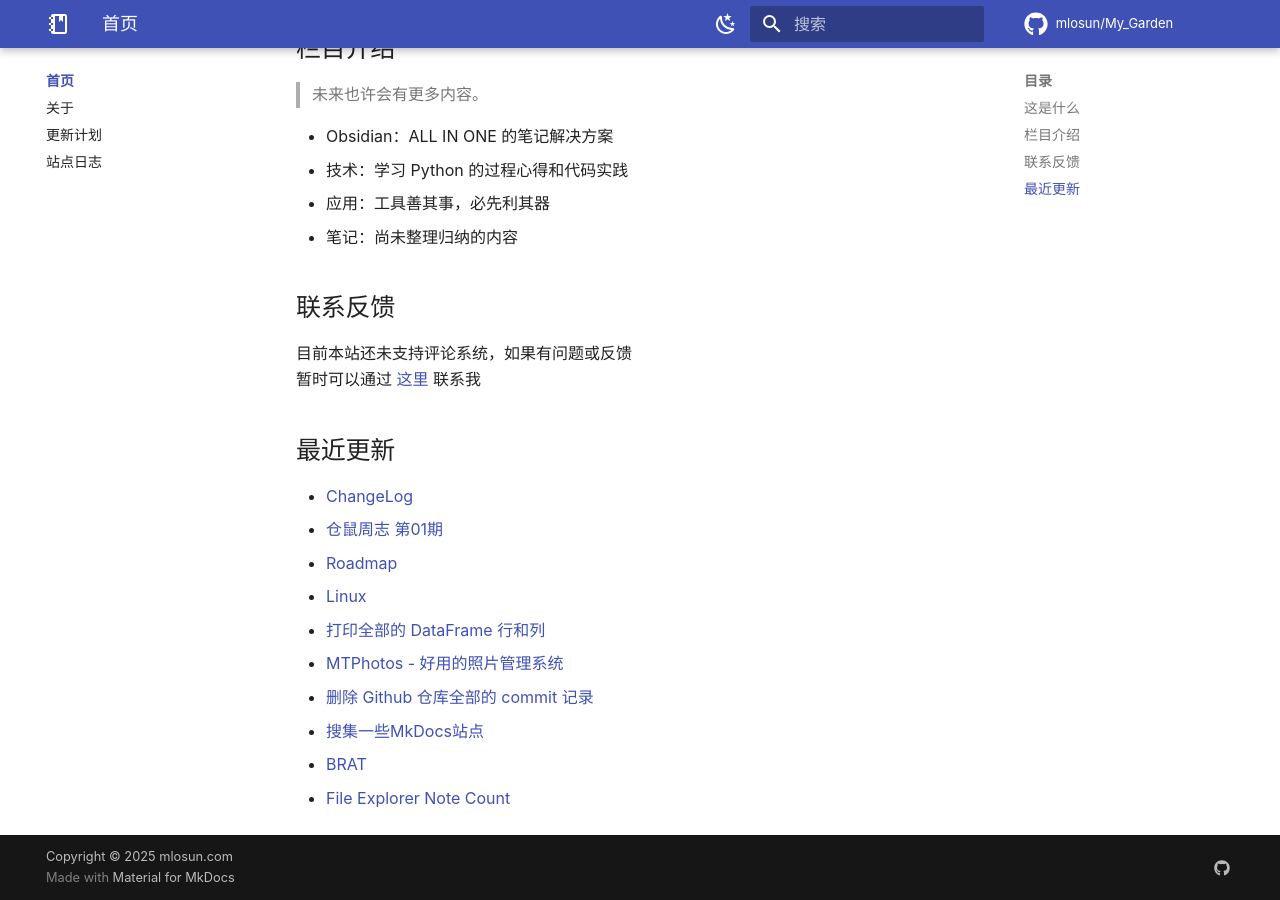
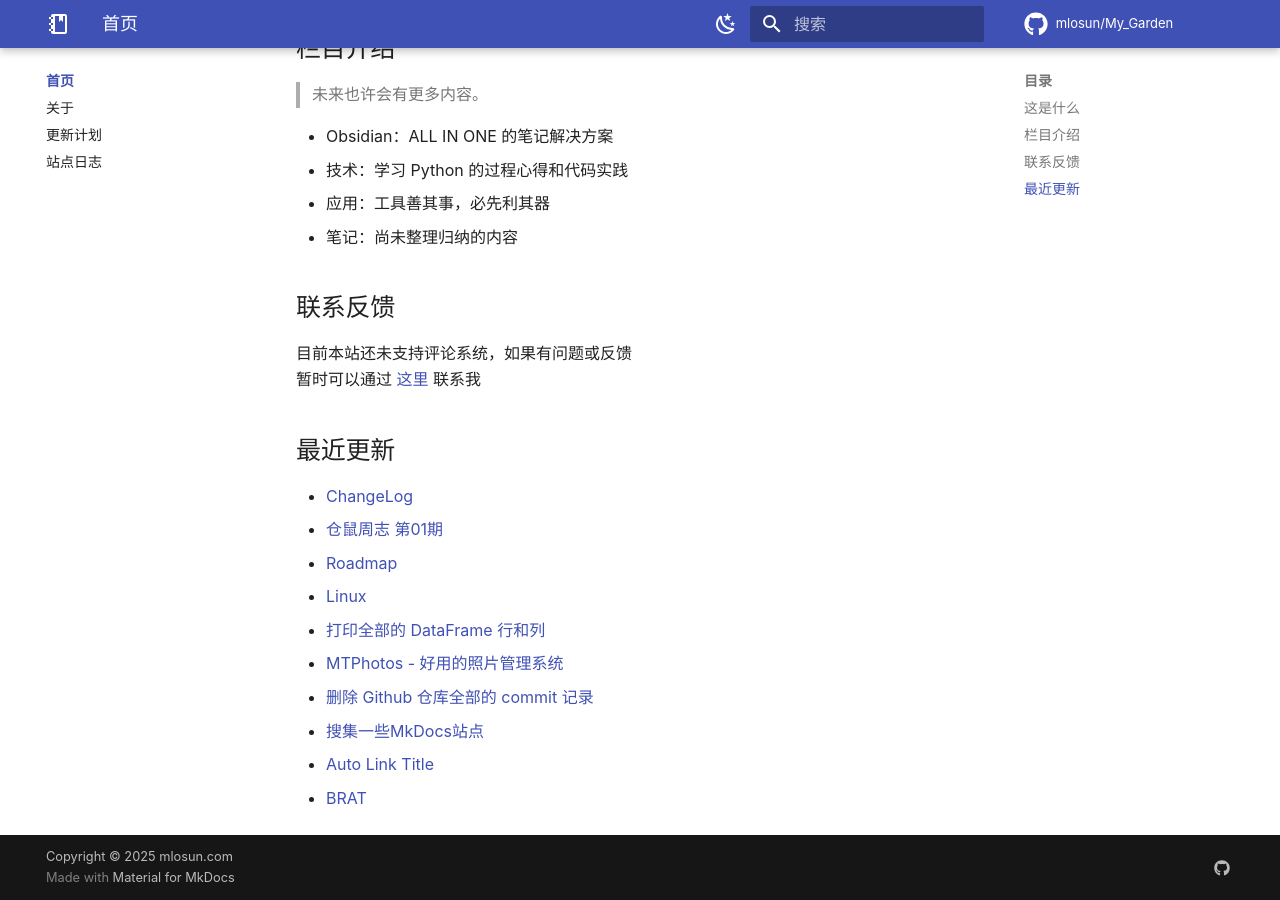
Before and after one commit to mlosun/My_Garden, an MkDocs documentation site: the page built from docs/index.md, in a window 1280 px wide and 900 px high, scrolled down 580 px. Built offline with MkDocs 1.6.1 and Material for MkDocs 9.7.7, drawn with Linux system fonts in a browser that asks for light colours; comment, search, counter and statistics services are not loaded.

Commit message:
PUSH NOTE : index.md

```diff
--- a/docs/index.md
+++ b/docs/index.md
@@ -41,5 +41,5 @@ title: 首页
 - [MTPhotos - 好用的照片管理系统](./apps/MTPhotos%20-%20%E5%A5%BD%E7%94%A8%E7%9A%84%E7%85%A7%E7%89%87%E7%AE%A1%E7%90%86%E7%B3%BB%E7%BB%9F.md)
 - [删除 Github 仓库全部的 commit 记录](./notes/%E5%88%A0%E9%99%A4%20Github%20%E4%BB%93%E5%BA%93%E5%85%A8%E9%83%A8%E7%9A%84%20commit%20%E8%AE%B0%E5%BD%95.md)
 - [搜集一些MkDocs站点](./notes/%E6%90%9C%E9%9B%86%E4%B8%80%E4%BA%9BMkDocs%E7%AB%99%E7%82%B9.md)
+- [Auto Link Title](./obsidian/plugins/Auto%20Link%20Title.md)
 - [BRAT](./obsidian/plugins/BRAT.md)
-- [File Explorer Note Count](./obsidian/plugins/File%20Explorer%20Note%20Count.md)
```
